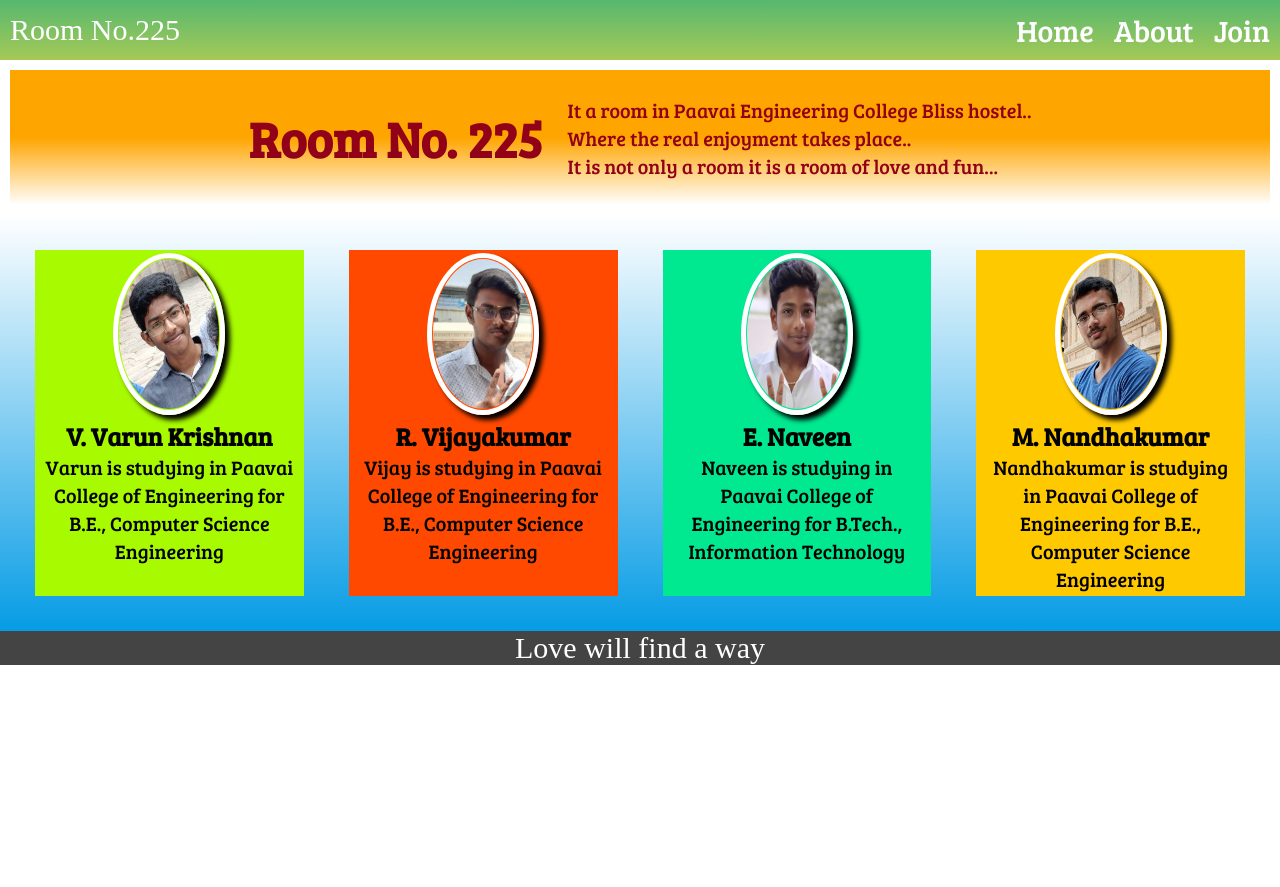
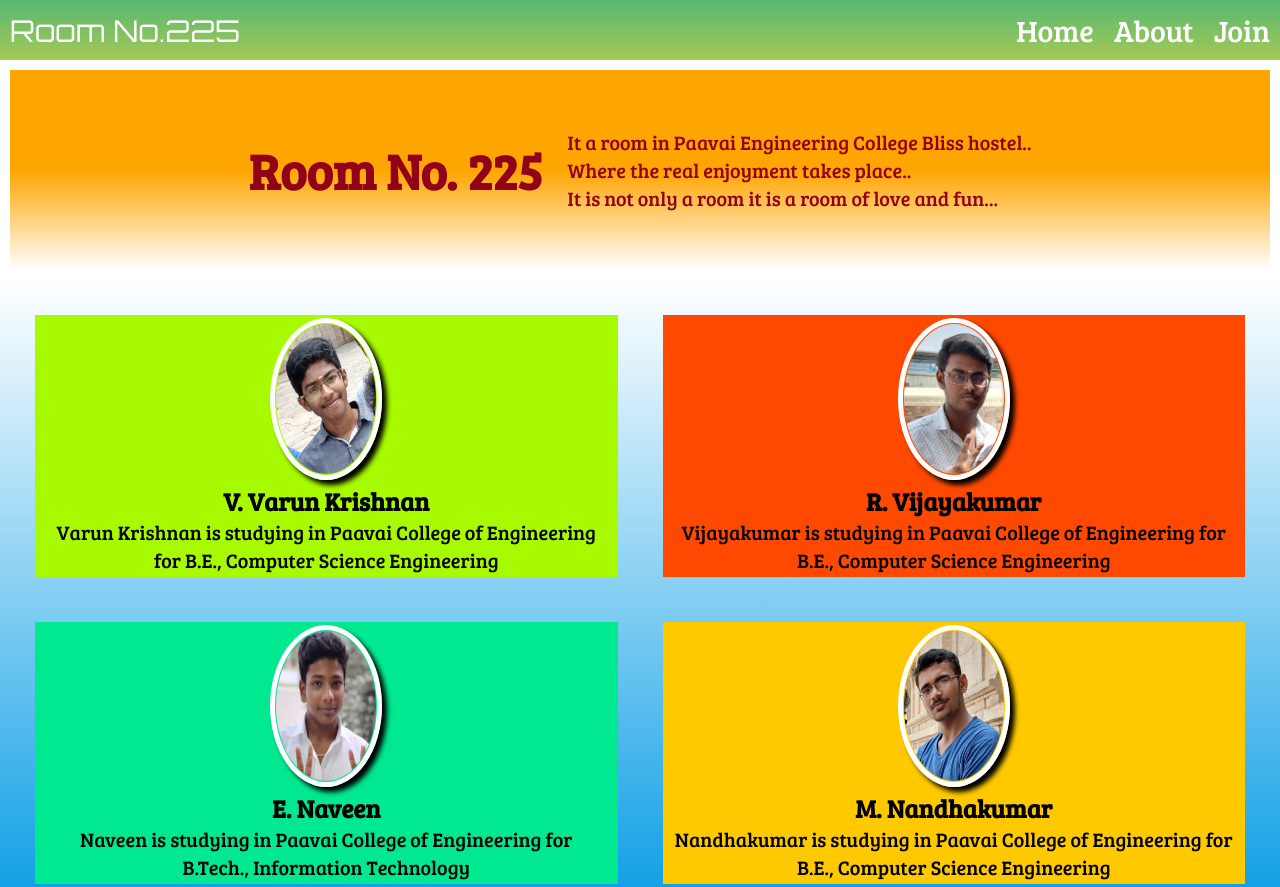
Before and after one commit to VarunKrishnanV/room225, a plain HTML site: page index.html in a window 1280 px wide. Shown: the top 887 px of the page. Before the commit the page ends 800 px from the top, so only its background shows below. Drawn offline with Linux system fonts and the light colour scheme.

Commit message:
Add files via upload

```diff
--- a/index.html
+++ b/index.html
@@ -3,13 +3,15 @@
 <head>
 		<title>Room No. 225</title>
 		<link href="https://fonts.googleapis.com/css?family=Bree+Serif&display=swap" rel="stylesheet">
+		<link href="https://fonts.googleapis.com/css?family=Orbitron&display=swap" rel="stylesheet">
+
 		<link rel="stylesheet" type="text/css" href="style.css">
 </head>
 <body>
 
 	<div class="navigation">
 		<ul class="menu">
-			<li class="menuitem" style="font-family: jokerman regular">Room No.225</li>
+			<li class="menuitem" style="font-family: Orbitron">Room No.225</li>
 			<li class="menuitem menu1">Home</li>
 			<li class="menuitem menu2">About</li>
 			<li class="menuitem menu3">Join</li>
@@ -29,11 +31,11 @@
 
 <div class="grider">
 	<div class="member varun"><center><img src="varun.jpg"><br>
-		<strong>V. Varun Krishnan</strong><br><div class="about">Varun is studying in Paavai College of Engineering for B.E., Computer Science Engineering</div>
+		<strong>V. Varun Krishnan</strong><br><div class="about">Varun Krishnan is studying in Paavai College of Engineering for B.E., Computer Science Engineering</div>
 	</div>
 
 	<div class="member vijay"><center><img src="vijay.jpg"><br>
-	<strong>R. Vijayakumar</strong><br><div class="about">Vijay is studying in Paavai College of Engineering for B.E., Computer Science Engineering</div>
+	<strong>R. Vijayakumar</strong><br><div class="about">Vijayakumar is studying in Paavai College of Engineering for B.E., Computer Science Engineering</div>
 	</div>
 
 	<div class="member naveen"><center><img src="naveen.jpg"><br>
--- a/style.css
+++ b/style.css
@@ -55,6 +55,7 @@
     font-size: 20px;
     border:10px solid white;
     color: #910117;
+    height: 200px;
 }
 
 
@@ -73,7 +74,7 @@
 @media only screen and (max-width:500px)
 {
 	.head{
-		font-size: 10px;
+		font-size: 18px;
 	}
 }
 .para
@@ -127,7 +128,7 @@
 	background: linear-gradient(to top, #069ce5,white);
 	display: grid;
 	grid-gap: 25px;
-	grid-template-columns: repeat(auto-fill, minmax(250px, 1fr));
+	grid-template-columns: repeat(auto-fill, minmax(500px, 1fr));
 	justify-items: stretch;
 	padding: 25px;
 
```
